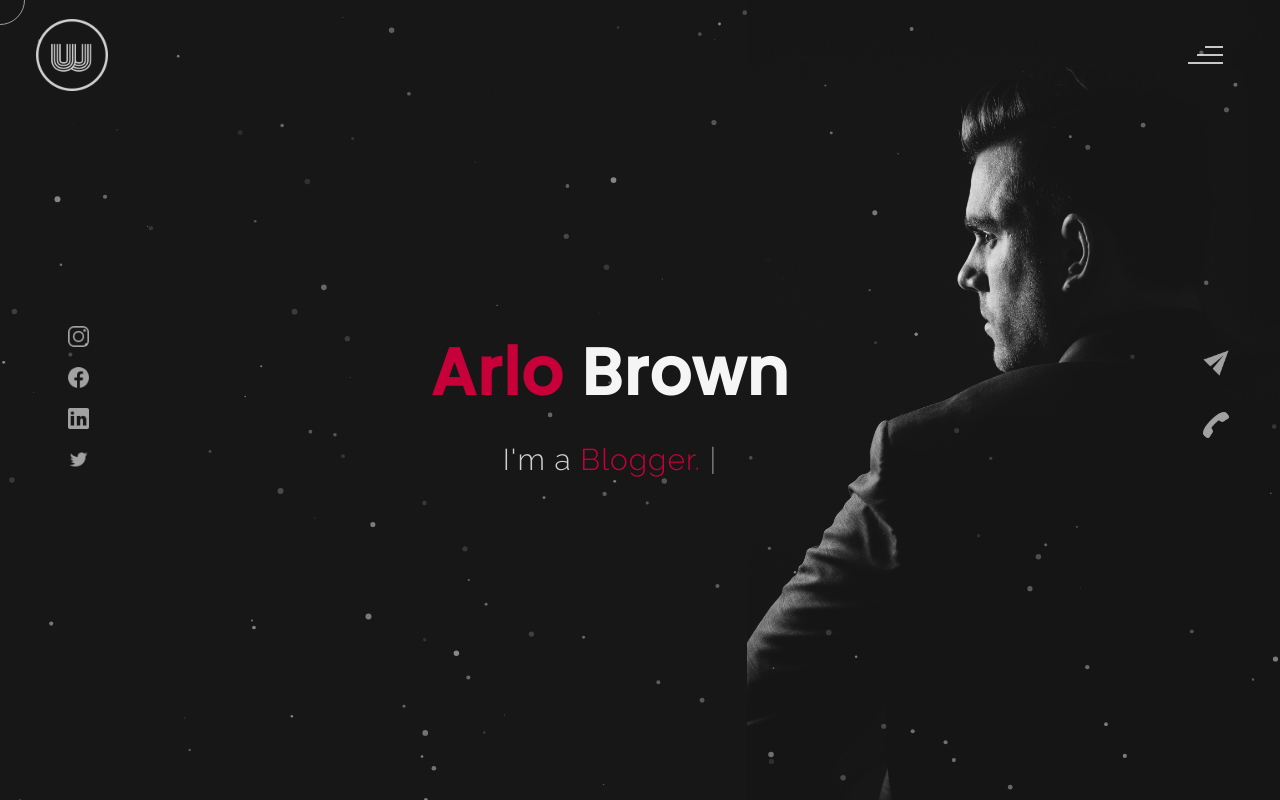
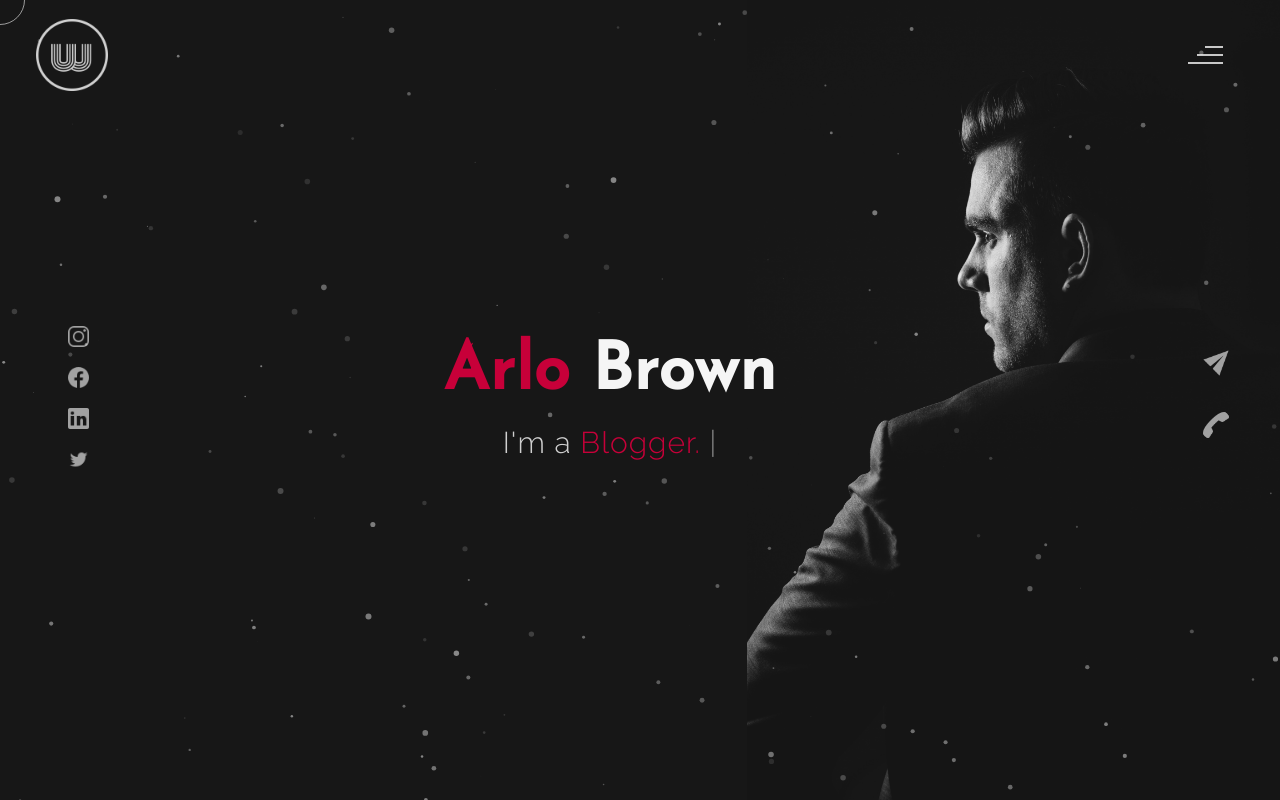
Before and after one commit to BryanAim/stidos-studios, a plain HTML site: page themes/theme-dust.html in a window 1280 px wide. Drawn offline with nearby package versions, Linux system fonts and the light colour scheme.

Commit message:
add josefin sans font

```diff
--- a/themes/css/index.css
+++ b/themes/css/index.css
@@ -7,6 +7,7 @@
 @import url('https://fonts.googleapis.com/css?family=Raleway:300&display=swap');
 @import url('https://fonts.googleapis.com/css?family=Monoton&display=swap');
 @import url('https://fonts.googleapis.com/css?family=Poppins:500&display=swap');
+@import url('https://fonts.googleapis.com/css2?family=Josefin+Sans:wght@300;500&display=swap');
 *{
     padding: 0%;
     margin: 0%;
@@ -262,7 +263,7 @@ body{
 .header-content .firstline{
     z-index: 2;
     font-weight:700;
-    font-family: poppins;
+    font-family: 'Josefin Sans', sans-serif;
     font-size: 65px;
 }
 .header-content .secondline{
@@ -326,7 +327,7 @@ body{
     align-items: center;
     justify-content: center;
     flex-direction: column;
-    font-family:poppins;
+    font-family: 'Josefin Sans', sans-serif;
 }
 .navigation-links a{
     padding:10px;
```
